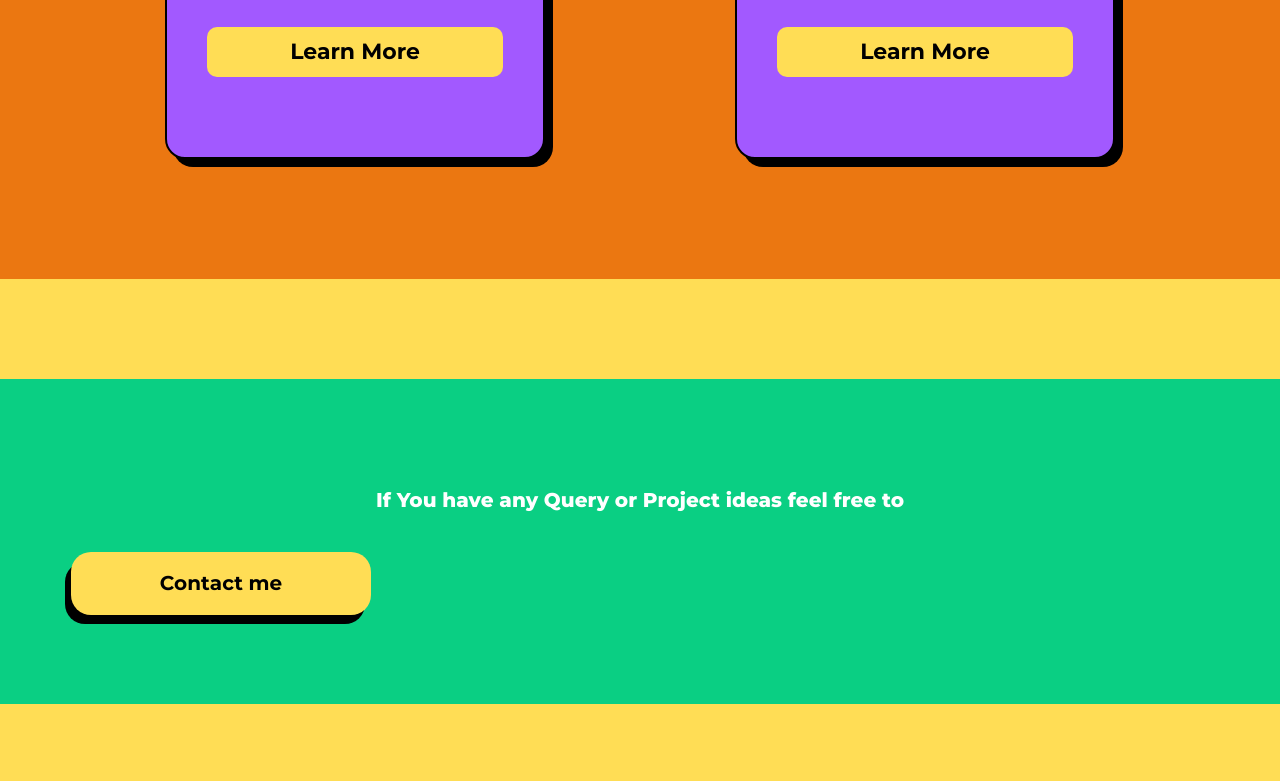
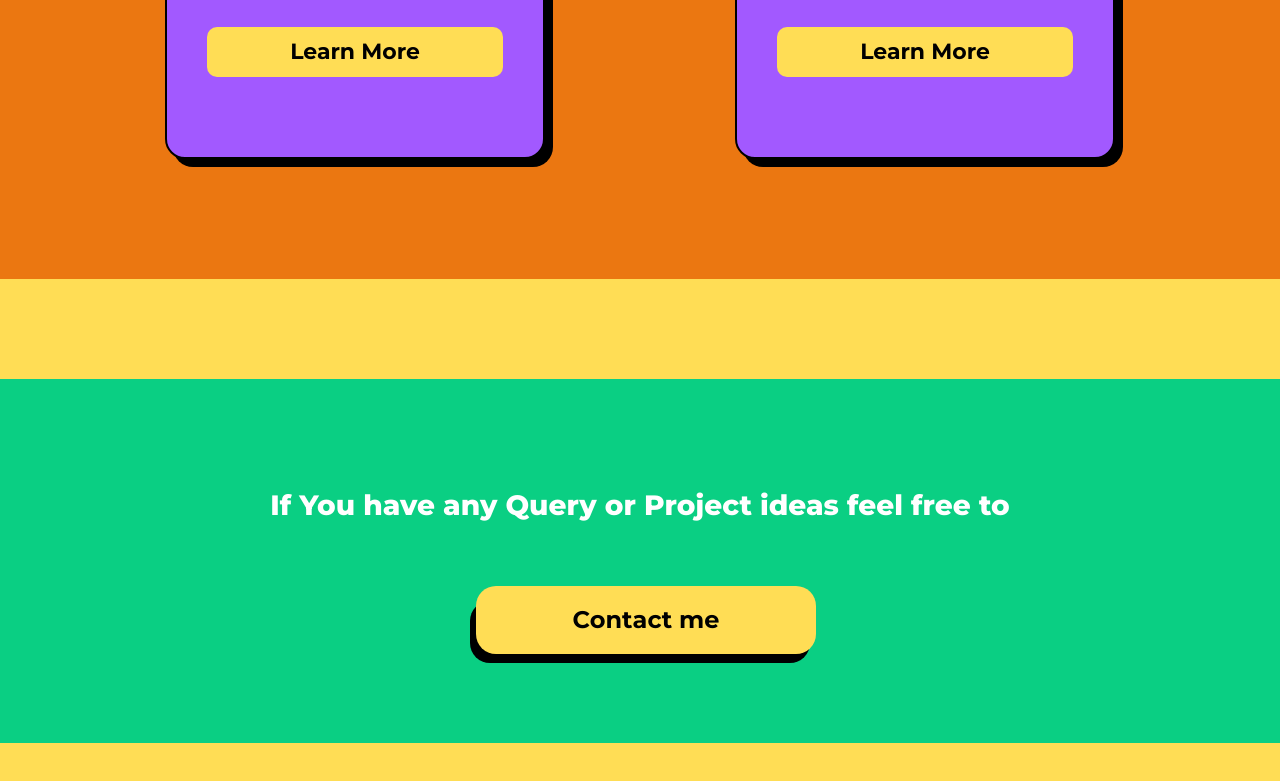
Before and after one commit to bekzodxudaybergenow/adam-portfolio-site, a plain HTML site: page index.html in a window 1280 px wide. Shown: the part 2541-3322 px from the top of the page. Drawn offline with Linux system fonts and the light colour scheme.

Commit message:
Update the styles of the Contact section

```diff
--- a/scss/block/_contact.scss
+++ b/scss/block/_contact.scss
@@ -3,12 +3,10 @@
     padding: 110px 0 80px;
     background-color: var(--accent-color1);
 }
-.contact-row {
-}
 .contact-content {
     display: flex;
     flex-direction: column;
-    justify-content: center;
+    align-items: center;
     text-align: center;
     position: relative;
 }
@@ -21,6 +19,7 @@
 .contact-content--inner {
     display: flex;
     max-width: 300px;
+    width: 100%;
     height: 62px;
     position: relative;
     z-index: 1;
@@ -41,8 +40,31 @@
     left: 6px;
     color: var(--black-color);
     background-color: var(--bg-color);
+    cursor: pointer;
+}
+.contact-link:hover {
+    background-color: #f3d250;
 }
 .contact-link:active {
     top: 0;
     left: 0;
 }
+@media screen and (min-width: 768px) {
+    .contact-title {
+        font-size: 24px;
+        margin-bottom: 70px;
+    }
+}
+@media screen and (min-width: 1200px) {
+    .contact-title {
+        font-size: 28px;
+        margin-bottom: 80px;
+    }
+    .contact-content--inner {
+        max-width: 340px;
+    }
+    .contact-link {
+        top: -15px;
+        font-size: 24px;
+    }
+}
```
Also changed, not shown: css/main.css.
